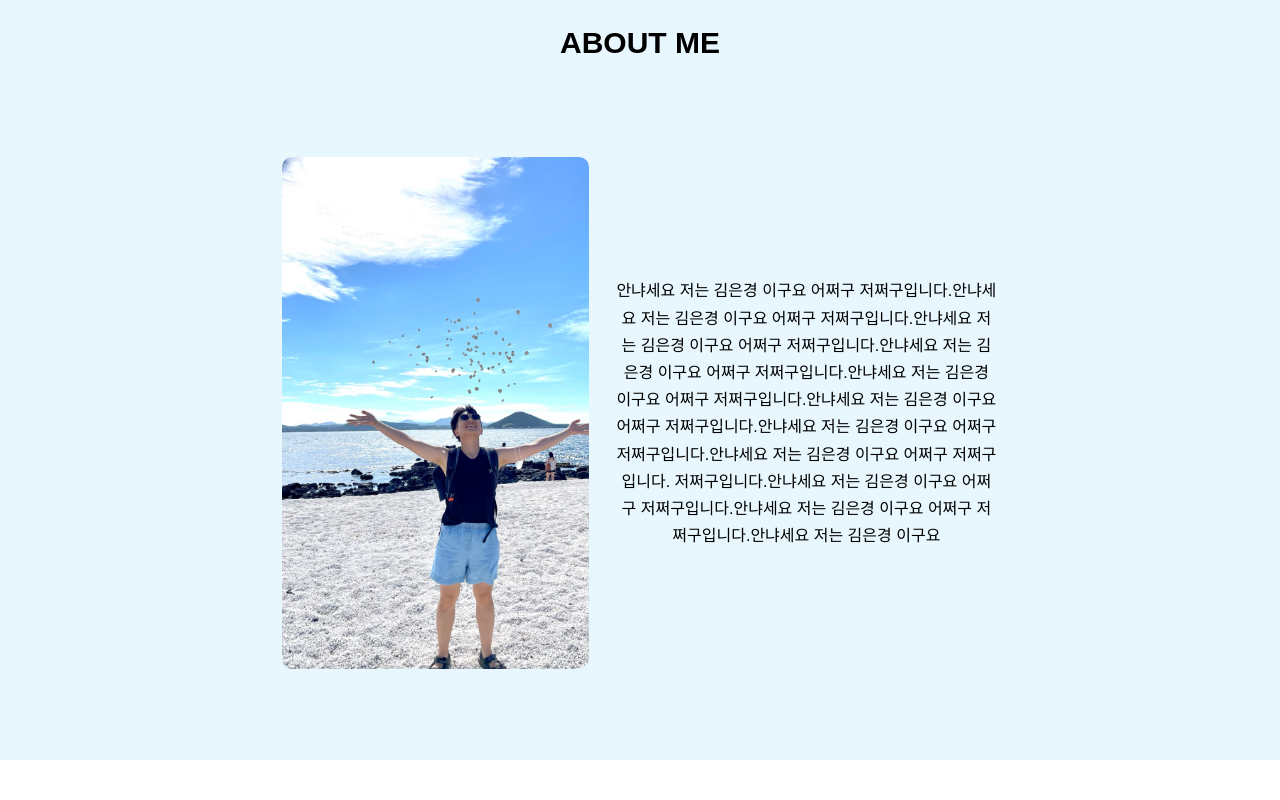
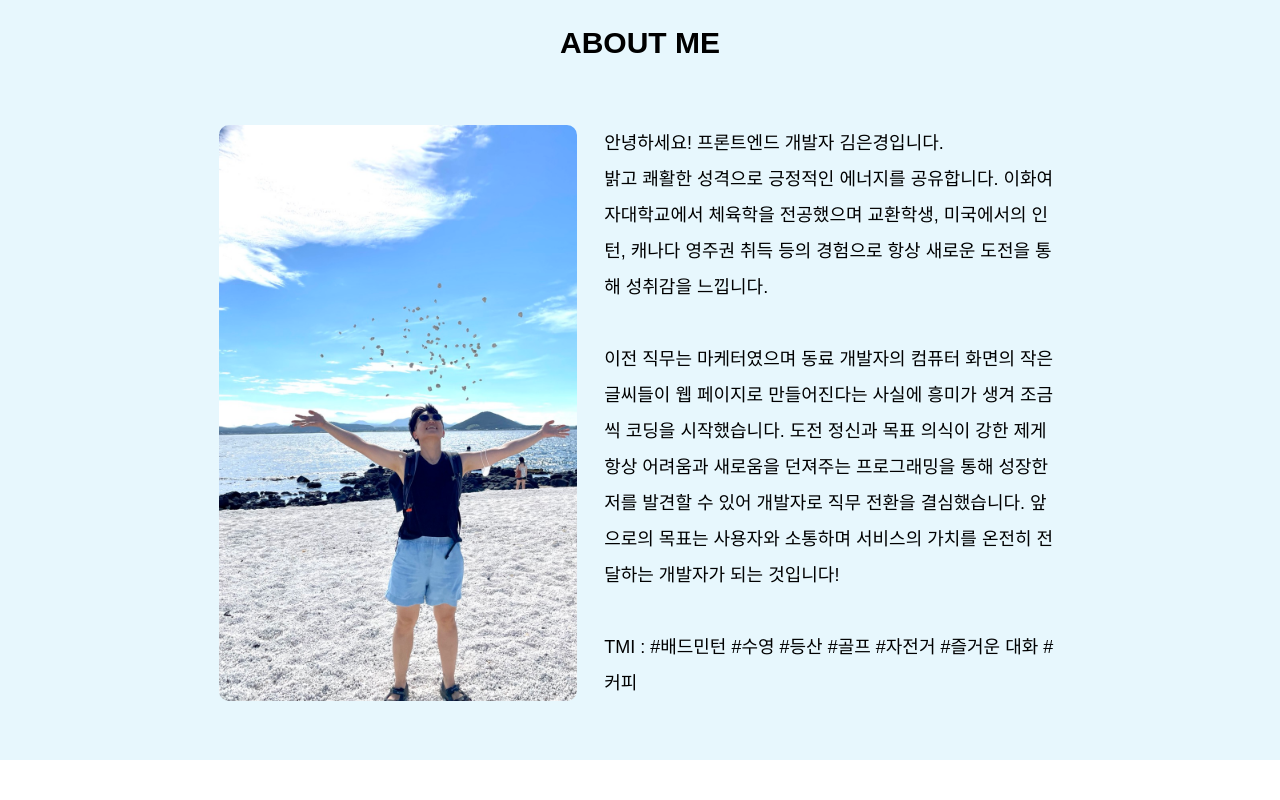
Before and after one commit to Joahkim/PortFolio, a React (Create React App) app: page / in a window 1280 px wide. Shown: the part 840-1640 px from the top of the page. Built offline with nearby package versions, Linux system fonts and the light colour scheme; a web font is replaced by a local one.

Commit message:
1차 완성

```diff
--- a/src/components/AboutMe.jsx
+++ b/src/components/AboutMe.jsx
@@ -12,14 +12,21 @@ const AboutMe = ({ aboutMe }) => {
       <ContextBox>
         <MyPhoto />
         <MyIntroduction>
-          안냐세요 저는 김은경 이구요 어쩌구 저쩌구입니다.안냐세요 저는 김은경
-          이구요 어쩌구 저쩌구입니다.안냐세요 저는 김은경 이구요 어쩌구
-          저쩌구입니다.안냐세요 저는 김은경 이구요 어쩌구 저쩌구입니다.안냐세요
-          저는 김은경 이구요 어쩌구 저쩌구입니다.안냐세요 저는 김은경 이구요
-          어쩌구 저쩌구입니다.안냐세요 저는 김은경 이구요 어쩌구
-          저쩌구입니다.안냐세요 저는 김은경 이구요 어쩌구 저쩌구입니다.
-          저쩌구입니다.안냐세요 저는 김은경 이구요 어쩌구 저쩌구입니다.안냐세요
-          저는 김은경 이구요 어쩌구 저쩌구입니다.안냐세요 저는 김은경 이구요
+          안녕하세요! 프론트엔드 개발자 김은경입니다.
+          <br /> 밝고 쾌활한 성격으로 긍정적인 에너지를 공유합니다.
+          이화여자대학교에서 체육학을 전공했으며 교환학생, 미국에서의 인턴,
+          캐나다 영주권 취득 등의 경험으로 항상 새로운 도전을 통해 성취감을
+          느낍니다. <br />
+          <br />
+          이전 직무는 마케터였으며 동료 개발자의 컴퓨터 화면의 작은 글씨들이 웹
+          페이지로 만들어진다는 사실에 흥미가 생겨 조금씩 코딩을 시작했습니다.
+          도전 정신과 목표 의식이 강한 제게 항상 어려움과 새로움을 던져주는
+          프로그래밍을 통해 성장한 저를 발견할 수 있어 개발자로 직무 전환을
+          결심했습니다. 앞으로의 목표는 사용자와 소통하며 서비스의 가치를 온전히
+          전달하는 개발자가 되는 것입니다!
+          <br />
+          <br />
+          TMI : #배드민턴 #수영 #등산 #골프 #자전거 #즐거운 대화 #커피
         </MyIntroduction>
       </ContextBox>
     </AboutMePage>
@@ -43,7 +50,7 @@ const ContextBox = styled.div`
   display: flex;
   justify-content: space-evenly;
   align-items: center;
-  width: 60%;
+  width: 70%;
   height: 80%;
   //background-color: yellow;
 `;
@@ -51,12 +58,15 @@ const ContextBox = styled.div`
 const MyPhoto = styled.div`
   background-image: url(${profile});
   width: 40%;
-  height: 80%;
+  height: 90%;
   background-size: cover;
   background-repeat: no-repeat;
   border-radius: 10px;
 `;
 
 const MyIntroduction = styled.p`
-  max-width: 50%;
+  font-size: 18px;
+  max-width: 51%;
+  line-height: 2;
+  text-align: start;
 `;
--- a/src/components/eachProjects/DongTracker.jsx
+++ b/src/components/eachProjects/DongTracker.jsx
@@ -15,7 +15,7 @@ const DongTracker = () => {
       <MainContents>
         <MainPicture />
         <MainDescription>
-          React를 활용하여 Naver Map에 시각화된 데이터를 나타낸 프로젝트 입니다.
+          React를 활용하여 Naver Map에 시각화된 데이터를 나타낸 프로젝트입니다.
           <br />
           동 단위 경계선부터 동에서 발생하는 모든 매출 데이터를 표현했습니다.
           <br />
--- a/src/components/eachProjects/Tamna.jsx
+++ b/src/components/eachProjects/Tamna.jsx
@@ -19,12 +19,11 @@ const Tamna = () => {
           <MainPictureKakao />
         </PictureBox>
         <MainDescription>
-          React를 기반으로 Airbnb 웹 페이지를 클론 코딩한 프로젝트 입니다.
+          React를 기반으로 Airbnb 웹 페이지를 클론 코딩한 프로젝트입니다.
           <br />
           공식 문서를 참고하여 카카오톡 소셜 로그인을 구현했습니다.
           <br />
-          모달창 라이브러리를 사용하지 않고 직접 구현하여 네비게이션 바를
-          구현했습니다.
+          Modal 라이브러리를 사용하지 않고 Navigation Bar를 구현했습니다.
           <br />
           <ProjectLink
             href="https://github.com/Joahkim/TamnaBnB.git"
--- a/src/components/eachProjects/WatchaClassic.jsx
+++ b/src/components/eachProjects/WatchaClassic.jsx
@@ -17,7 +17,7 @@ const WatchaClassic = () => {
           <MainPictureCarousel />
         </PictureBox>
         <MainDescription>
-          React를 기반으로 왓챠 피디아 웹 페이지를 클론 코딩한 프로젝트 입니다.
+          React를 기반으로 왓챠 피디아 웹 페이지를 클론 코딩한 프로젝트입니다.
           <br />
           다양한 테마의 영화 목록을 Query String을 통해 Carousel로 나타냈습니다.
           <br />
```
